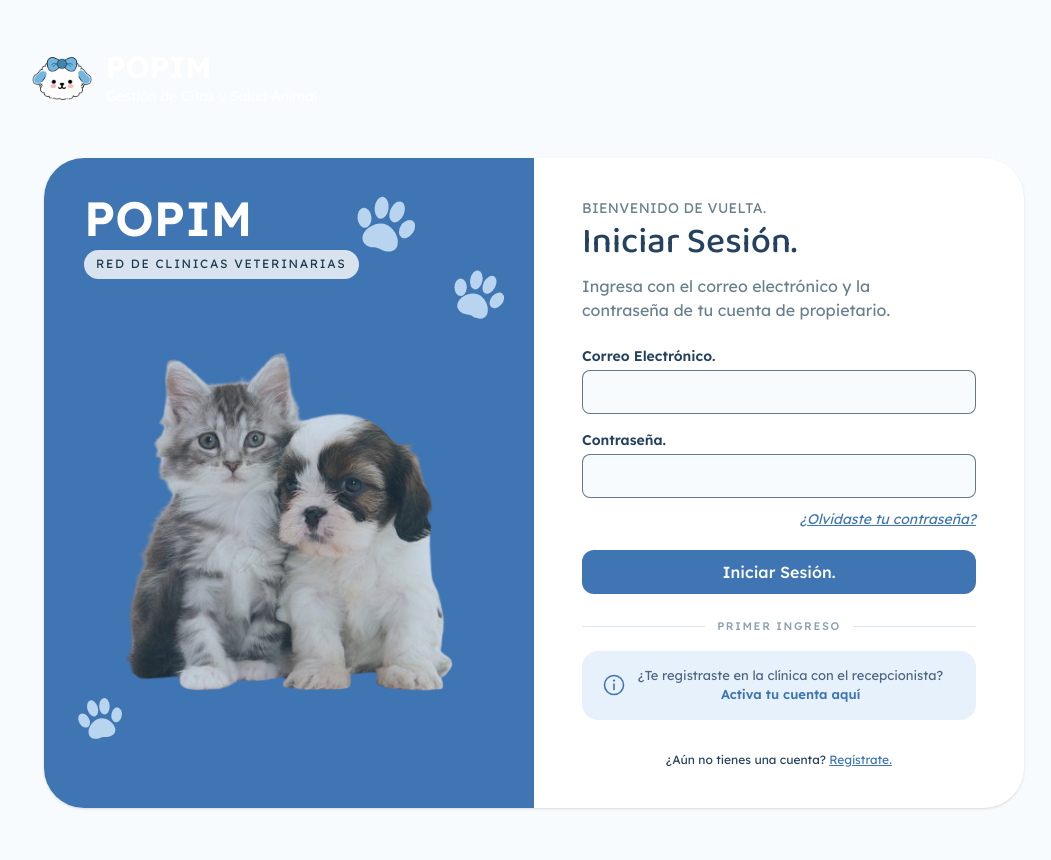
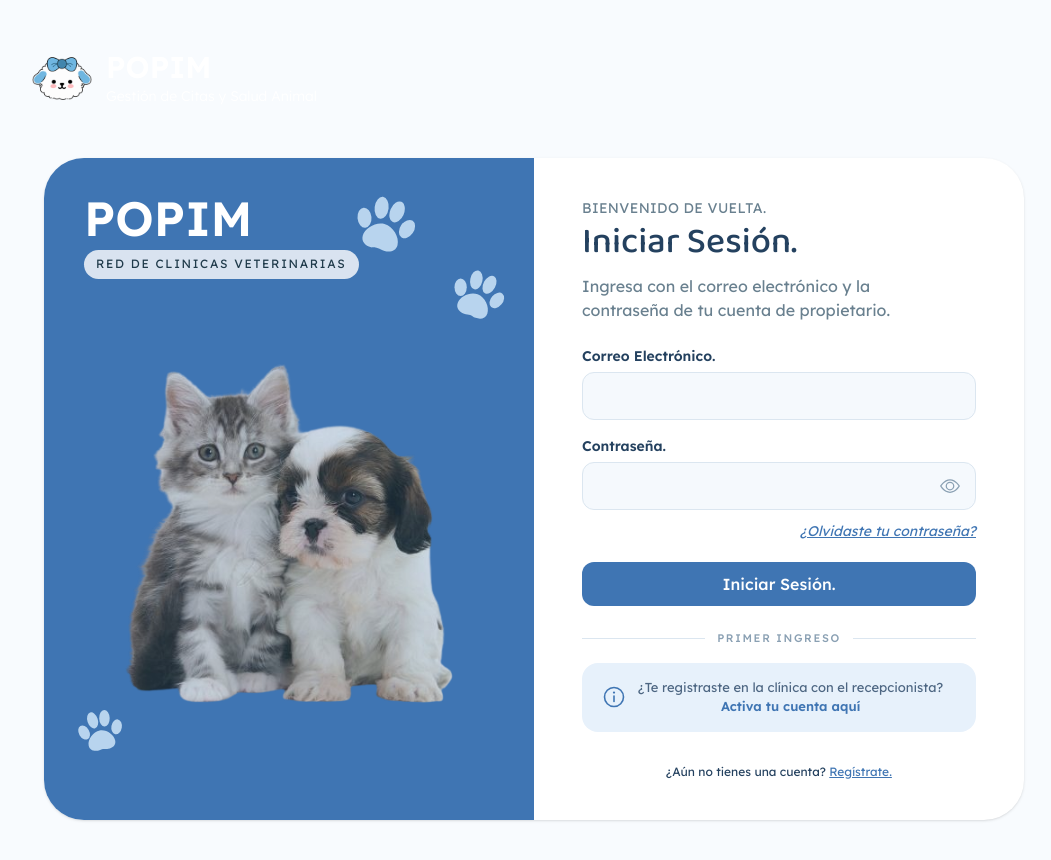
Before and after one commit to Jesileth/POPIM, a Next.js app in the folder frontend-propietario/: page /login in a window 1280 px wide. Shown: the whole page, without its empty margins (106-1157 px from the left). Built offline with nearby package versions, Linux system fonts and the light colour scheme; no server answers.

Commit message:
Corrección de componente en iconos

```diff
--- a/frontend-propietario/src/Componentes/CampoTexto.js
+++ b/frontend-propietario/src/Componentes/CampoTexto.js
@@ -1,5 +1,10 @@
 
-"use client"
+"use client";
+
+import { useState } from "react";
+import { IconEye, IconEyeSlash, IconLock, IconMail } from "@/Componentes/Iconos";
+
+const ICONOS = { correo: IconMail, candado: IconLock };
 
 export default function CampoTexto({
   id,
@@ -12,23 +17,36 @@ export default function CampoTexto({
   disabled = false,
   error = "",
   formato, // función opcional que arregla el texto mientras se escribe
-}) {
+  icono, // "correo" o "candado" (opcional)
+})
+{
+  const [visible, setVisible] = useState(false);
   const idError = `${id}-error`;
+  const esPassword = tipo === "password";
+  const IconoCampo = icono ? ICONOS[icono] : null;
 
   function alEscribir(evento) {
     evento.target.value = formato(evento.target.value);
   }
 
-
   return (
     <div>
-      <label htmlFor={id} className="mb-1 block text-sm font-semibold">
+      <label htmlFor={id} className="mb-1.5 block text-sm font-semibold text-popim-ink">
         {etiqueta}
       </label>
+
+      <div className="relative">
+        {IconoCampo && (
+          <IconoCampo
+            size={18}
+            className="pointer-events-none absolute left-4 top-1/2 -translate-y-1/2 text-popim-etiqueta"
+          />
+        )}
+
         <input
           id={id}
           name={id}
-        type={tipo}
+          type={esPassword && visible ? "text" : tipo}
           placeholder={placeholder}
           autoComplete={autoComplete}
           inputMode={inputMode}
@@ -38,10 +56,27 @@ export default function CampoTexto({
           required
           aria-invalid={error ? "true" : undefined}
           aria-describedby={error ? idError : undefined}
-        className={`h-11 w-full rounded-lg border bg-popim-page px-3 text-sm outline-none placeholder:text-popim-muted focus:ring-2 focus:ring-popim-primary disabled:cursor-not-allowed disabled:opacity-60 ${
-          error ? "border-red-700" : "border-popim-ink/70"
+          className={`h-12 w-full rounded-xl border bg-popim-campo text-sm text-popim-ink outline-none transition placeholder:text-popim-placeholder focus:border-popim-primary focus:ring-4 focus:ring-popim-primary/15 disabled:cursor-not-allowed disabled:opacity-60 ${
+            IconoCampo ? "pl-11" : "pl-4"
+          } ${esPassword ? "pr-12" : "pr-4"} ${
+            error ? "border-red-700" : "border-popim-linea"
           }`}
         />
+
+        {esPassword && (
+          <button
+            type="button"
+            onClick={() => setVisible((actual) => !actual)}
+            disabled={disabled}
+            aria-label={visible ? "Ocultar contraseña" : "Mostrar contraseña"}
+            aria-pressed={visible}
+            className="absolute right-3 top-1/2 -translate-y-1/2 rounded-md p-1 text-popim-etiqueta transition hover:text-popim-primary focus-visible:outline-2 focus-visible:outline-popim-primary disabled:opacity-60"
+          >
+            {visible ? <IconEyeSlash size={20} /> : <IconEye size={20} />}
+          </button>
+        )}
+      </div>
+
       {error && (
         <p id={idError} role="alert" className="mt-1 text-xs text-red-700">
           {error}
--- a/frontend-propietario/src/Componentes/Iconos.js
+++ b/frontend-propietario/src/Componentes/Iconos.js
@@ -1,7 +1,7 @@
 // Íconos de Bootstrap Icons (https://icons.getbootstrap.com)
 // Para agregar otro: abre el ícono en la web, recuerda johaaa copiar su <path ... /> y crea una función nueva abajo.
 
-export default function IconMail({ size = 24, className = "", color = "currentColor" }) {
+function Icono({ size = 24, className = "", color = "currentColor", children }) {
   return (
     <svg
       xmlns="http://www.w3.org/2000/svg"
@@ -10,9 +10,9 @@ export default function IconMail({ size = 24, className = "", color = "currentCo
       fill={color}
       className={className}
       viewBox="0 0 16 16"
-      aria-label="mail icon"
-    >  {/* children se usa para meter el <path> dentro del svg */}
-      {children}
+      aria-hidden="true" // correción de aria-label="mail icon" a arrea hidden
+    >
+      {children} {/*children se usa para meter el <path> dentro del svg */}
     </svg>
   );
 }
```
Lines whose indentation alone changed are shown as unchanged.
